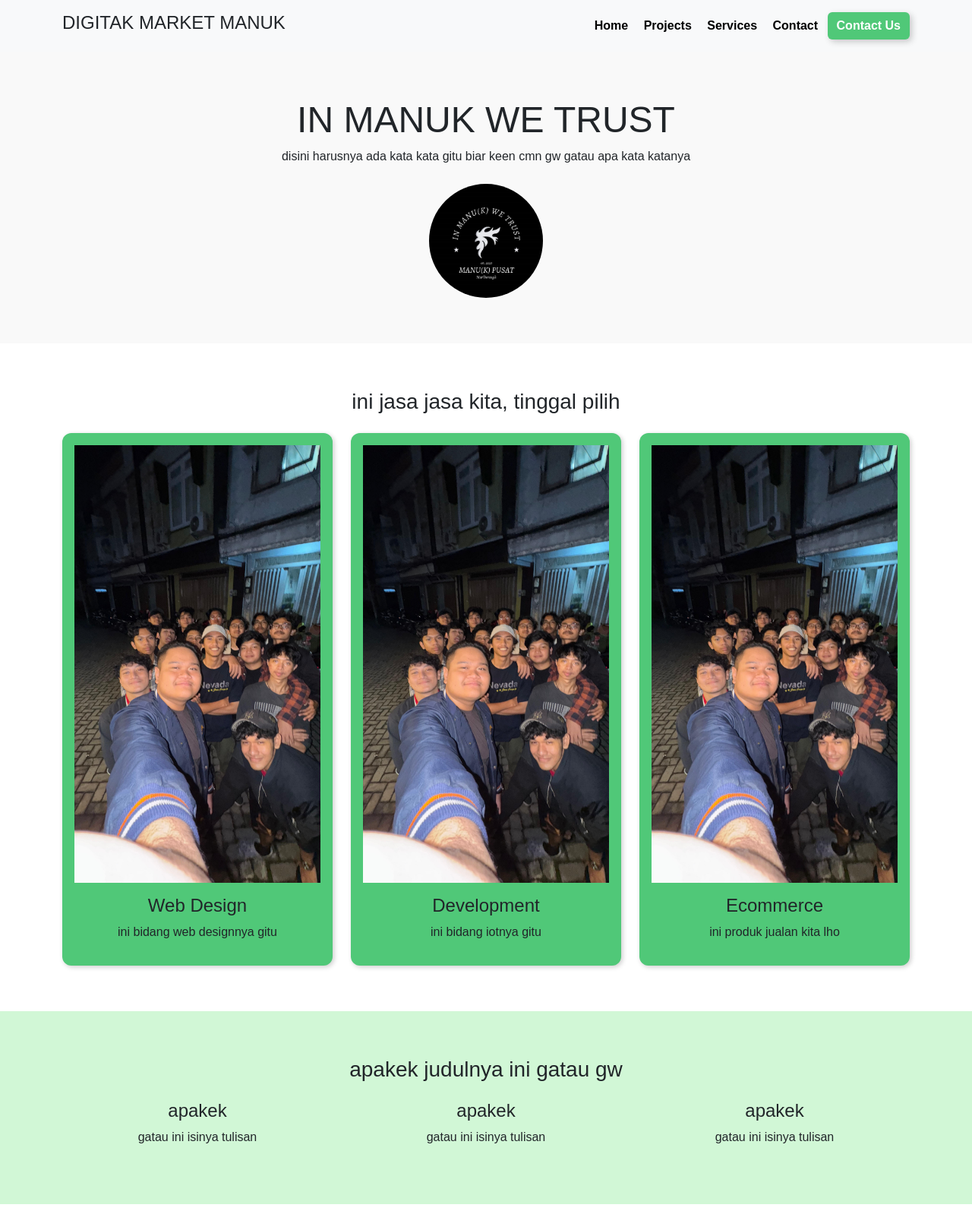
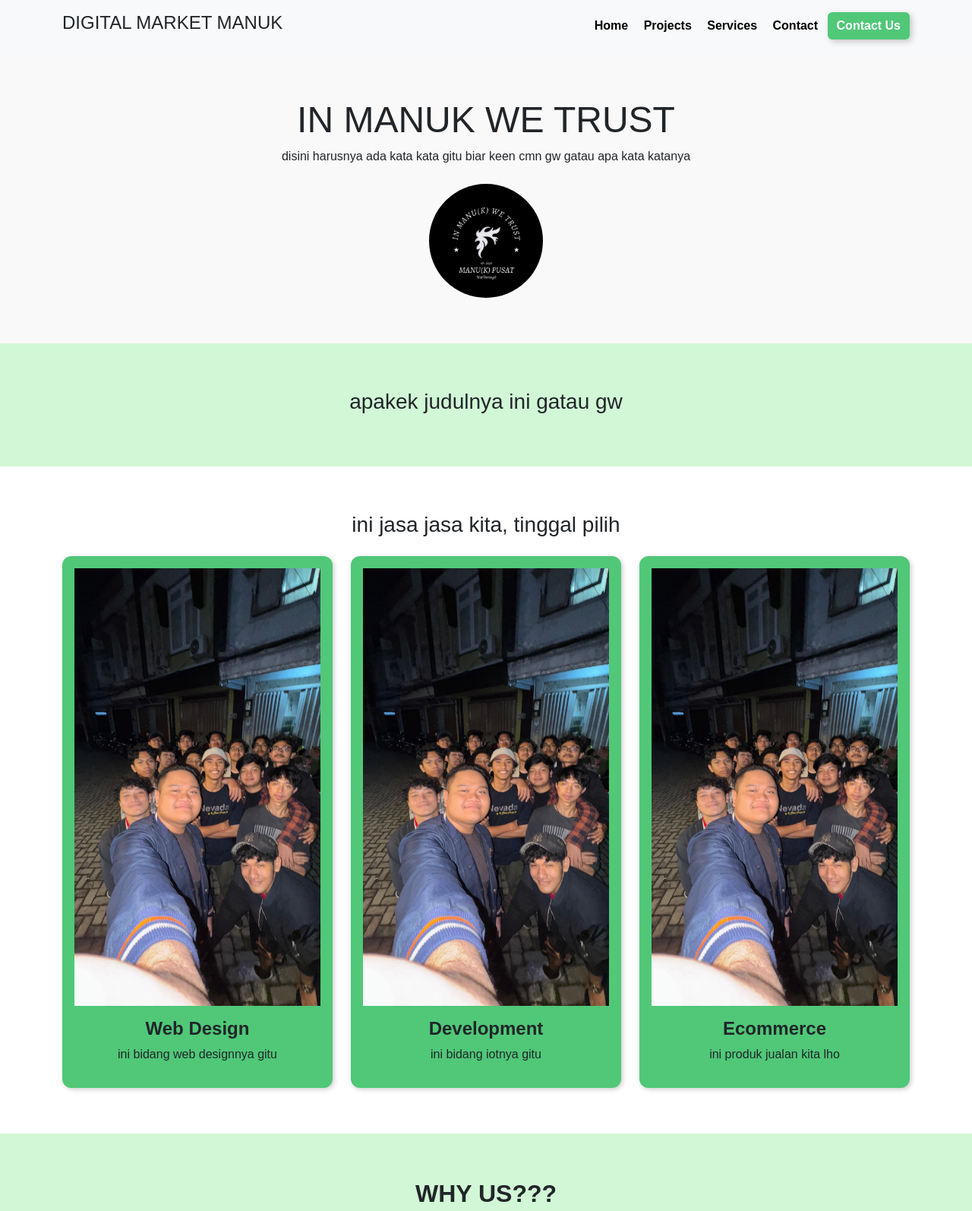
Before and after one commit to RafaelSadewo/cobaserver, a plain HTML site: page index.html in a window 1280 px wide. Shown: the top 1594 px of the page at 76% size. Drawn offline with nearby package versions, Linux system fonts and the light colour scheme.

Commit message:
Update index.html

```diff
--- a/index.html
+++ b/index.html
@@ -109,7 +109,7 @@
 <body>
     <header class="bg-light py-3">
         <div class="container d-flex justify-content-between align-items-center">
-            <h1 class="h4">DIGITAK MARKET MANUK</h1>
+            <h1 class="h4">DIGITAL MARKET MANUK</h1>
             <nav>
                 <a href="#" class="mx-2 text-decoration-none">Home</a>
                 <a href="#" class="mx-2 text-decoration-none">Projects</a>
@@ -130,6 +130,12 @@
         </div>
     </section>
 
+    <section class="why-us">
+        <div class="container">
+            <h3>apakek judulnya ini gatau gw</h3>
+        </div>
+    </section>
+
     <section class="services-section">
         <div class="container text-center">
             <h3>ini jasa jasa kita, tinggal pilih</h3>
@@ -137,21 +143,21 @@
                 <div class="col-md-4 col-sm-12">
                     <div class="card p-3">
                         <img src="gambar.jpg" alt="Web Design Image" class="mb-3 img-fluid">
-                        <h4>Web Design</h4>
+                        <h4><b> Web Design </b></h4>
                         <p>ini bidang web designnya gitu</p>
                     </div>
                 </div>
                 <div class="col-md-4 col-sm-12">
                     <div class="card p-3">
                         <img src="gambar.jpg" alt="Development Image" class="mb-3 img-fluid">
-                        <h4>Development</h4>
+                        <h4><b>Development</b></h4>
                         <p>ini bidang iotnya gitu</p>
                     </div>
                 </div>
                 <div class="col-md-4 col-sm-12">
                     <div class="card p-3">
                         <img src="gambar.jpg" alt="Ecommerce Image" class="mb-3 img-fluid">
-                        <h4>Ecommerce</h4>
+                        <h4><b>Ecommerce</b></h4>
                         <p>ini produk jualan kita lho</p>
                     </div>
                 </div>
@@ -161,7 +167,7 @@
 
     <section class="why-us">
         <div class="container">
-            <h3>apakek judulnya ini gatau gw</h3>
+            <h2><strong>WHY US???</strong></h2>
             <div class="row mt-4">
                 <div class="col-md-4 col-sm-12">
                     <h4>apakek</h4>
```
